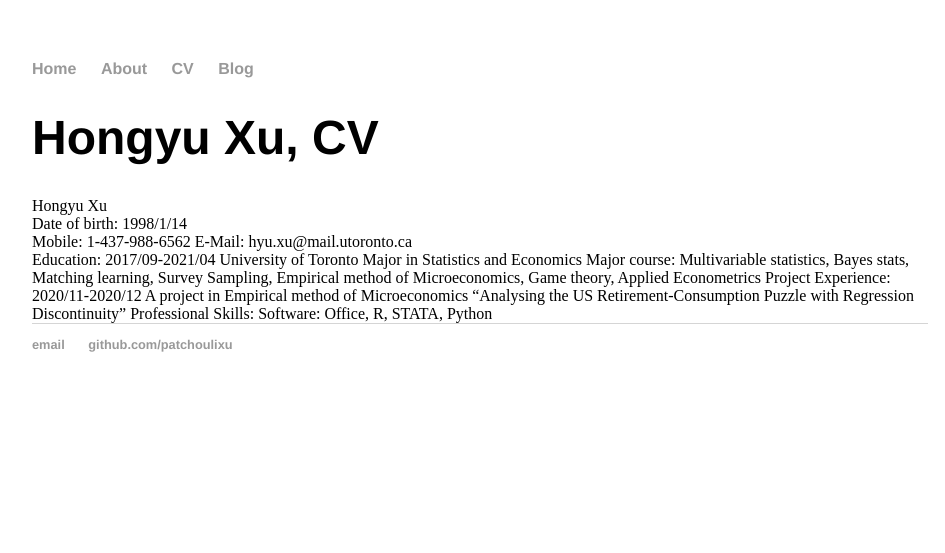
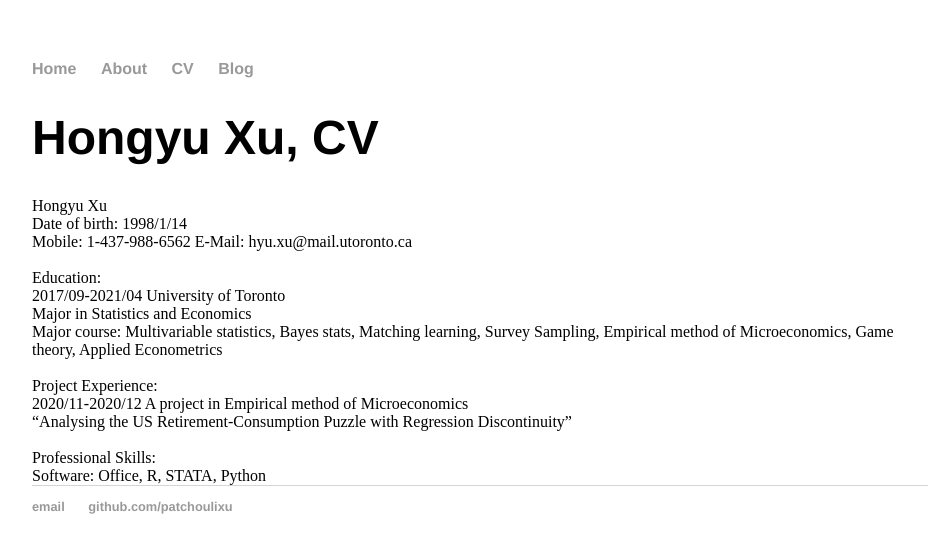
Before and after one commit to patchoulixu/patchouli, a Jekyll site: the page built from cv/index.html, in a window 1280 px wide. Shown: the top 553 px of the page, without its empty margins (160-1105 px from the left). Built offline with Jekyll 4.4.1, drawn with Linux system fonts in a browser that asks for light colours; part of the change alters nothing that is shown.

```diff
--- a/cv/index.html
+++ b/cv/index.html
@@ -6,15 +6,15 @@ title: "Hongyu Xu, CV"
 Hongyu Xu<br>
 Date of birth: 1998/1/14<br>
 Mobile: 1-437-988-6562   E-Mail: hyu.xu@mail.utoronto.ca<br>
-
-Education:
-2017/09-2021/04    University of Toronto
-Major in Statistics and Economics
-Major course: Multivariable statistics, Bayes stats, Matching learning, Survey Sampling, Empirical method of Microeconomics, Game theory, Applied Econometrics
-
-Project Experience:
-2020/11-2020/12 A project in Empirical method of Microeconomics
-“Analysing the US Retirement-Consumption Puzzle with Regression Discontinuity”
-
-Professional Skills:
-Software:    Office, R, STATA, Python
+<br>
+Education:<br>
+2017/09-2021/04    University of Toronto      <br>
+Major in Statistics and Economics<br>
+Major course: Multivariable statistics, Bayes stats, Matching learning, Survey Sampling, Empirical method of Microeconomics, Game theory, Applied Econometrics<br>
+<br>
+Project Experience:<br>
+2020/11-2020/12 A project in Empirical method of Microeconomics<br>
+“Analysing the US Retirement-Consumption Puzzle with Regression Discontinuity”<br>
+<br>
+Professional Skills: <br>
+Software:    Office, R, STATA, Python<br>
```
